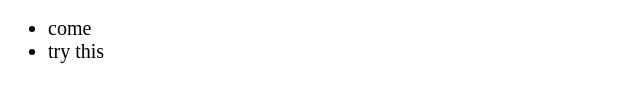
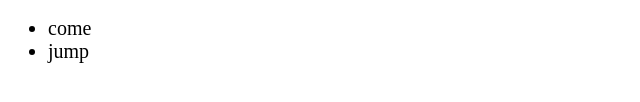
Before and after one commit to Arjunprajapati99/karan-, a plain HTML site: page index.html in a window 1280 px wide. Shown: the part 560-662 px from the top of the page, 0-640 px from the left. Drawn offline with Linux system fonts and the light colour scheme.

Commit message:
hello whatsapp

```diff
--- a/index.html
+++ b/index.html
@@ -20,7 +20,7 @@
  <div><a href=" b.html ">this page B</a></div>
  <ol><li>left</li>
  <li>go fast</li></ol>
-<ul><li>come</li><li>try this</li></ul>
+<ul><li>come</li><li>jump</li></ul>
 
   <!-- Project -->
   <script src="main.js"></script>
```
